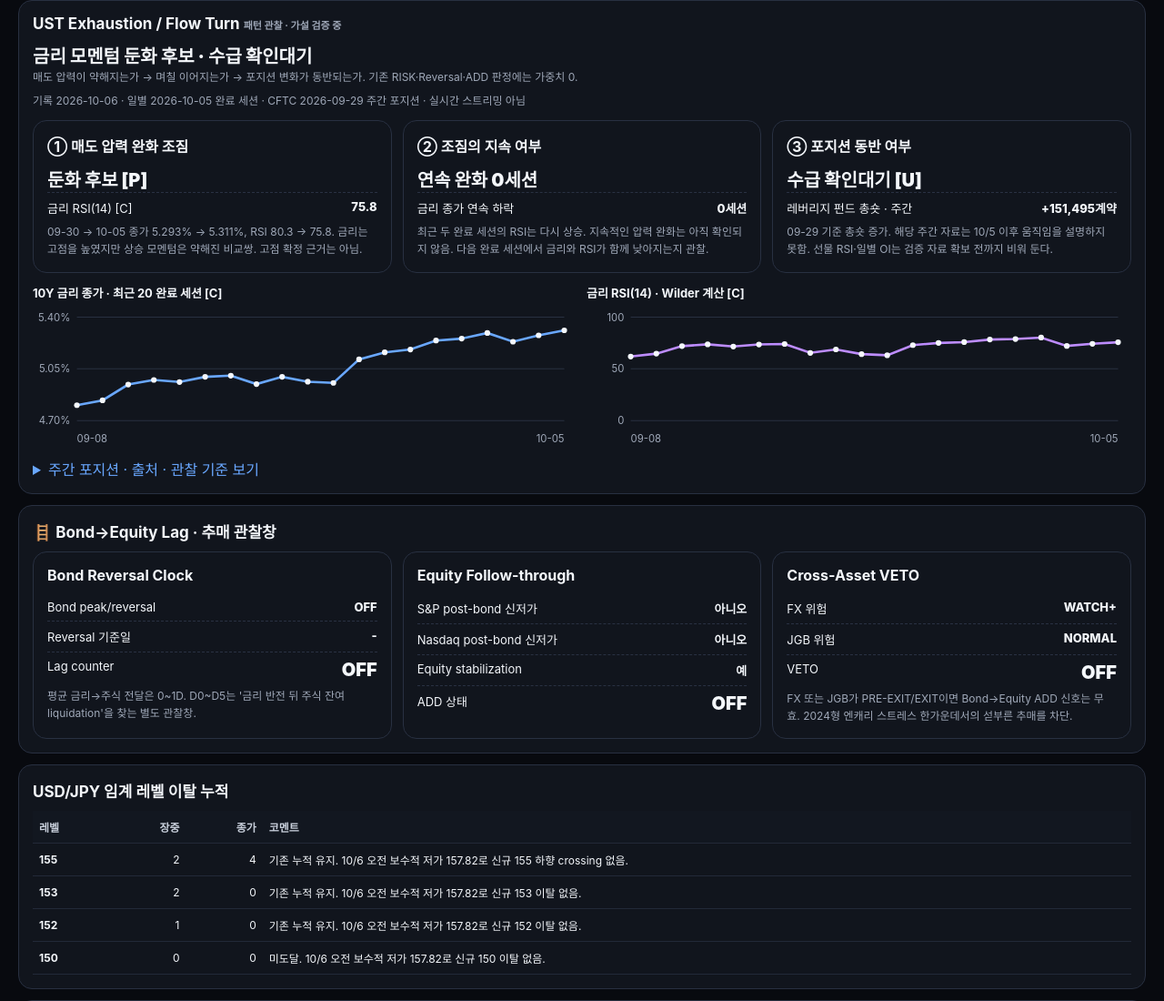
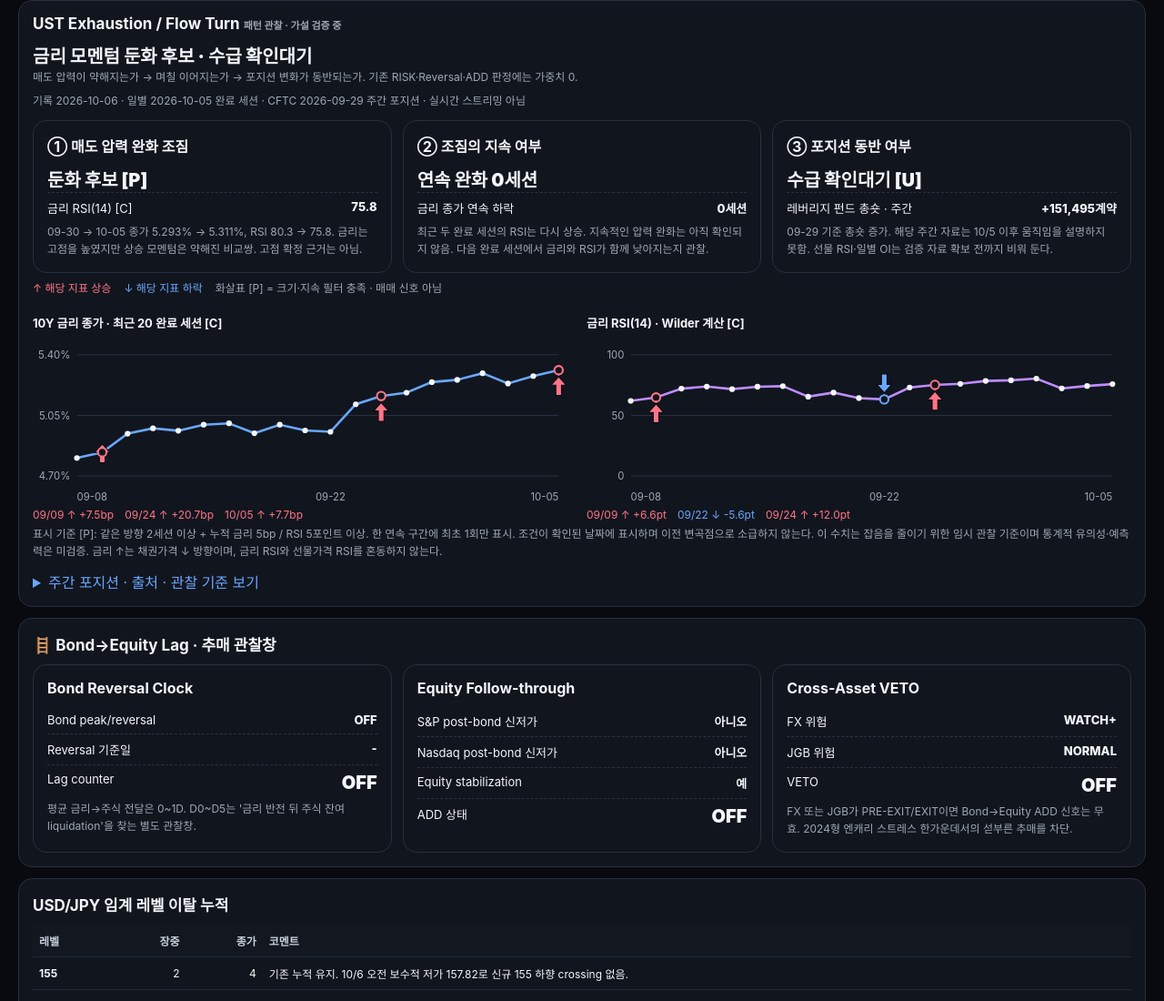
Before and after one commit to wavissavi/CARRY_monitoring, a plain HTML site: page index.html in a window 1280 px wide. Shown: the part 1563-2663 px from the top of the page at 91% size. Drawn offline with Linux system fonts and the light colour scheme.

Commit message:
Annotate sustained yield and RSI moves with causal direction arrows

```diff
--- a/bond-flow-history.json
+++ b/bond-flow-history.json
@@ -170,7 +170,81 @@
           "low": 5.249,
           "rsi14": 75.75469298379576
         }
-      ]
+      ],
+      "signals": {
+        "close": [
+          {
+            "date": "2026-09-09",
+            "direction": "up",
+            "value": 4.837,
+            "fromDate": "2026-09-03",
+            "fromValue": 4.762,
+            "change": 7.500000000000018,
+            "unit": "bp",
+            "sessions": 3
+          },
+          {
+            "date": "2026-09-24",
+            "direction": "up",
+            "value": 5.162,
+            "fromDate": "2026-09-22",
+            "fromValue": 4.955,
+            "change": 20.699999999999985,
+            "unit": "bp",
+            "sessions": 2
+          },
+          {
+            "date": "2026-10-05",
+            "direction": "up",
+            "value": 5.311,
+            "fromDate": "2026-10-01",
+            "fromValue": 5.234,
+            "change": 7.699999999999996,
+            "unit": "bp",
+            "sessions": 2
+          }
+        ],
+        "rsi14": [
+          {
+            "date": "2026-09-09",
+            "direction": "up",
+            "value": 64.76610949145332,
+            "fromDate": "2026-09-03",
+            "fromValue": 58.143774282341525,
+            "change": 6.622335209111796,
+            "unit": "pt",
+            "sessions": 3
+          },
+          {
+            "date": "2026-09-22",
+            "direction": "down",
+            "value": 63.164166226621525,
+            "fromDate": "2026-09-18",
+            "fromValue": 68.79593215632795,
+            "change": -5.631765929706425,
+            "unit": "pt",
+            "sessions": 2
+          },
+          {
+            "date": "2026-09-24",
+            "direction": "up",
+            "value": 75.12216591180237,
+            "fromDate": "2026-09-22",
+            "fromValue": 63.164166226621525,
+            "change": 11.957999685180845,
+            "unit": "pt",
+            "sessions": 2
+          }
+        ]
+      },
+      "signalRules": {
+        "minConsecutiveSessions": 2,
+        "yieldChangeBp": 5,
+        "rsiChangePoints": 5,
+        "repeat": "Once per uninterrupted monotonic run; zeros, missing values and opposite direction reset.",
+        "timing": "First date satisfying both filters; never backdated to the pivot.",
+        "validation": "Display convention only; not statistically significant or backtested."
+      }
     },
     "patterns": {
       "momentumSlowdownCandidate": true,
--- a/index.html
+++ b/index.html
@@ -17,6 +17,7 @@ button,input{background:#151b25;color:var(--tx);border:1px solid var(--line);bor
 .note{font-size:12px;line-height:1.6;color:var(--mut)}.status{font-size:25px;font-weight:900}.split{display:grid;grid-template-columns:1fr 1fr;gap:10px}.signalbox{background:var(--p2);border:1px solid var(--line);border-radius:12px;padding:10px}
 .ladder{display:grid;grid-template-columns:repeat(3,1fr);gap:8px}.step{background:#121720;border:1px solid var(--line);border-radius:10px;padding:10px}.step b{display:block;font-size:15px;margin-bottom:4px}.active{outline:2px solid var(--o)}
 .flow-chart svg{display:block;width:100%;height:auto}.flow-chart{min-width:0}.flow-chart h3{font-size:13px;margin:12px 0 0}.flow-table{overflow-x:auto}.flow-table table{min-width:540px}details{margin-top:12px}summary{cursor:pointer;color:var(--b)}.note a{color:var(--b)}
+.signal-up{color:#ff7588}.signal-down{color:#69a7ff}.flow-legend{display:flex;gap:14px;flex-wrap:wrap;margin:7px 0}.flow-events{min-height:22px;line-height:1.8}.flow-events span{display:inline-block;margin-right:12px}
 @media(max-width:1050px){.grid{grid-template-columns:repeat(2,1fr)}.grid3{grid-template-columns:1fr}.ladder{grid-template-columns:1fr 1fr 1fr}}
 @media(max-width:680px){.wrap{padding:12px}.top{flex-direction:column}.controls{width:100%;min-width:0}.grid{grid-template-columns:1fr}.split{grid-template-columns:1fr}.ladder{grid-template-columns:1fr}.status{font-size:22px}table{font-size:11px;display:block;overflow-x:auto}}
 </style>
@@ -279,13 +280,22 @@ function addDecision(d,L){
 function blank(date){return {asof:date,thresholds:{"155":{},"153":{},"152":{},"150":{}},dataStatus:"미확정"}}
 function distTo(d,target){if(d.ust10==null)return "미확정";const x=(target-d.ust10)*100;return x>0?`${x.toFixed(1)}bp 아래`:`${Math.abs(x).toFixed(1)}bp 위`}
 function flowForDate(date){return flowSnapshots[date]||null}
-function flowChart(rows,key,title){
-  const W=580,H=155,l=47,r=14,t=17,b=28,vs=rows.map(d=>d[key]);
+function flowChart(rows,key,title,signals=[]){
+  const W=580,H=185,l=47,r=20,t=25,b=31,vs=rows.map(d=>d[key]);
   const lo=key==="rsi14"?0:Math.floor((Math.min(...vs)-0.03)*10)/10,hi=key==="rsi14"?100:Math.ceil((Math.max(...vs)+0.03)*10)/10;
   const x=i=>l+i*(W-l-r)/(rows.length-1),y=v=>H-b-(v-lo)*(H-t-b)/(hi-lo);
   const points=vs.map((v,i)=>`${x(i).toFixed(1)},${y(v).toFixed(1)}`).join(" ");
   const ticks=key==="rsi14"?[0,50,100]:[lo,(lo+hi)/2,hi];
-  return `<svg viewBox="0 0 ${W} ${H}" role="img" aria-label="${title} · ${rows[0].date}부터 ${rows.at(-1).date}"><title>${title}</title>${ticks.map(v=>`<line x1="${l}" y1="${y(v)}" x2="${W-r}" y2="${y(v)}" stroke="#283041"/><text x="${l-7}" y="${y(v)+4}" text-anchor="end" fill="#9fa8b8" font-size="11">${key==="rsi14"?v:v.toFixed(2)+"%"}</text>`).join("")}<polyline points="${points}" fill="none" stroke="${key==="rsi14"?"#bd8cff":"#69a7ff"}" stroke-width="2.5"/>${rows.map((d,i)=>`<circle cx="${x(i)}" cy="${y(d[key])}" r="3" fill="#f4f7fb"><title>${d.date}: ${d[key].toFixed(key==="rsi14"?2:3)}${key==="rsi14"?"":"%"}</title></circle>`).join("")}<text x="${l}" y="${H-5}" fill="#9fa8b8" font-size="11">${rows[0].date.slice(5)}</text><text x="${W-r}" y="${H-5}" text-anchor="end" fill="#9fa8b8" font-size="11">${rows.at(-1).date.slice(5)}</text></svg>`;
+  const validSignals=signals.filter(s=>rows.some(d=>d.date===s.date&&Math.abs(d[key]-s.value)<1e-8));
+  const arrows=validSignals.map(s=>{
+    const i=rows.findIndex(d=>d.date===s.date),cx=x(i),cy=y(s.value),up=s.direction==="up",color=up?"#ff7588":"#69a7ff";
+    const ay=up?Math.min(H-b-24,cy+17):Math.max(t+12,cy-17);
+    const shape=up?"M0,-10 L-8,-1 L-3,-1 L-3,10 L3,10 L3,-1 L8,-1 Z":"M0,10 L-8,1 L-3,1 L-3,-10 L3,-10 L3,1 L8,1 Z";
+    const label=`${s.date} ${up?"↑ 상승":"↓ 하락"}: ${s.fromDate} 대비 ${s.change>0?"+":""}${s.change.toFixed(1)}${s.unit}, ${s.sessions}세션 연속 · 관찰용`;
+    return `<g data-signal-date="${s.date}" data-signal-direction="${s.direction}" role="img" aria-label="${label}"><title>${label}</title><line x1="${cx}" y1="${cy}" x2="${cx}" y2="${ay}" stroke="${color}" stroke-width="1" stroke-dasharray="2 2"/><path transform="translate(${cx},${ay})" d="${shape}" fill="${color}" stroke="#080a0f" stroke-width="1"/><circle cx="${cx}" cy="${cy}" r="4.5" fill="#11151d" stroke="${color}" stroke-width="2"/></g>`;
+  }).join("");
+  const events=validSignals.length?validSignals.map(s=>`<span class="signal-${s.direction}" title="${s.fromDate}부터 ${s.sessions}세션 누적">${s.date.slice(5).replace('-','/')} ${s.direction==="up"?"↑":"↓"} ${s.change>0?"+":""}${s.change.toFixed(1)}${s.unit}</span>`).join(""):"표시 기준을 충족한 변화 없음";
+  return `<svg viewBox="0 0 ${W} ${H}" role="img" aria-label="${title} · ${rows[0].date}부터 ${rows.at(-1).date} · 관찰용 화살표 ${validSignals.length}개"><title>${title}</title>${ticks.map(v=>`<line x1="${l}" y1="${y(v)}" x2="${W-r}" y2="${y(v)}" stroke="#283041"/><text x="${l-7}" y="${y(v)+4}" text-anchor="end" fill="#9fa8b8" font-size="11">${key==="rsi14"?v:v.toFixed(2)+"%"}</text>`).join("")}<polyline points="${points}" fill="none" stroke="${key==="rsi14"?"#bd8cff":"#69a7ff"}" stroke-width="2.5"/>${rows.map((d,i)=>`<circle cx="${x(i)}" cy="${y(d[key])}" r="3" fill="#f4f7fb"><title>${d.date}: ${d[key].toFixed(key==="rsi14"?2:3)}${key==="rsi14"?"":"%"}</title></circle>`).join("")}${arrows}<text x="${l}" y="${H-5}" fill="#9fa8b8" font-size="11">${rows[0].date.slice(5)}</text><text x="${x(Math.floor(rows.length/2))}" y="${H-5}" text-anchor="middle" fill="#9fa8b8" font-size="11">${rows[Math.floor(rows.length/2)].date.slice(5)}</text><text x="${W-r}" y="${H-5}" text-anchor="end" fill="#9fa8b8" font-size="11">${rows.at(-1).date.slice(5)}</text></svg><div class="flow-events note">${events}</div>`;
 }
 function renderFlow(date){
   const f=flowForDate(date);
@@ -300,7 +310,9 @@ function renderFlow(date){
       <div class="card"><h3>② 조짐의 지속 여부</h3><div class="big">연속 완화 ${p.rsiEasingSessions}세션</div><div class="m"><span>금리 종가 연속 하락</span><span class="v">${p.yieldEasingSessions}세션</span></div><div class="note">최근 두 완료 세션의 RSI는 다시 상승. 지속적인 압력 완화는 아직 확인되지 않음. 다음 완료 세션에서 금리와 RSI가 함께 낮아지는지 관찰.</div></div>
       <div class="card"><h3>③ 포지션 동반 여부</h3><div class="big">수급 확인대기 [U]</div><div class="m"><span>레버리지 펀드 총숏 · 주간</span><span class="v">${signed(c.positions.leveragedGrossShort.change)}계약</span></div><div class="note">${c.asof.slice(5)} 기준 총숏 증가. 해당 주간 자료는 10/5 이후 움직임을 설명하지 못함. 선물 RSI·일별 OI는 검증 자료 확보 전까지 비워 둔다.</div></div>
     </div>
-    <div class="split"><div class="flow-chart"><h3>10Y 금리 종가 · 최근 20 완료 세션 [C]</h3>${flowChart(u.chart,"close","UST 10Y daily closes")}</div><div class="flow-chart"><h3>금리 RSI(14) · Wilder 계산 [C]</h3>${flowChart(u.chart,"rsi14","Yield Wilder RSI(14)")}</div></div>
+    <div class="flow-legend note"><span class="signal-up">↑ 해당 지표 상승</span><span class="signal-down">↓ 해당 지표 하락</span><span>화살표 [P] = 크기·지속 필터 충족 · 매매 신호 아님</span></div>
+    <div class="split"><div class="flow-chart"><h3>10Y 금리 종가 · 최근 20 완료 세션 [C]</h3>${flowChart(u.chart,"close","UST 10Y daily closes",u.signals?.close||[])}</div><div class="flow-chart"><h3>금리 RSI(14) · Wilder 계산 [C]</h3>${flowChart(u.chart,"rsi14","Yield Wilder RSI(14)",u.signals?.rsi14||[])}</div></div>
+    <div class="note">표시 기준 [P]: 같은 방향 2세션 이상 + 누적 금리 5bp / RSI 5포인트 이상. 한 연속 구간에 최초 1회만 표시. 조건이 확인된 날짜에 표시하며 이전 변곡점으로 소급하지 않는다. 이 수치는 잡음을 줄이기 위한 임시 관찰 기준이며 통계적 유의성·예측력은 미검증. 금리 ↑는 채권가격 ↓ 방향이며, 금리 RSI와 선물가격 RSI를 혼동하지 않는다.</div>
     <details><summary>주간 포지션 · 출처 · 관찰 기준 보기</summary>
       <div class="flow-table"><table><thead><tr><th>CFTC UST 10Y NOTE · 계약</th><th class="r">${c.previousAsOf}*</th><th class="r">${c.asof}</th><th class="r">주간 변화</th></tr></thead><tbody>${[["Open Interest · 주간", "openInterest"],["자산운용사 순포지션", "assetManagerNet"],["레버리지 펀드 총숏", "leveragedGrossShort"],["레버리지 펀드 순포지션", "leveragedNet"]].map(([label,key])=>{const v=c.positions[key];return `<tr><td>${label}</td><td class="r">${v.previous.toLocaleString("en-US")}</td><td class="r">${v.current.toLocaleString("en-US")}</td><td class="r">${signed(v.change)}</td></tr>`}).join("")}</tbody></table></div>
       <div class="note">* 전주값은 이번 공식 보고서의 현재값−주간 변화로 역산. 순포지션=롱−숏. ${c.scope}; 코드 ${c.marketCode}. 위 OI는 주간 총량이며 일별 OI를 대체하지 않는다.</div>
```
Also changed, not shown: bond-flow.json (+75 -1 lines), 2 other files.
